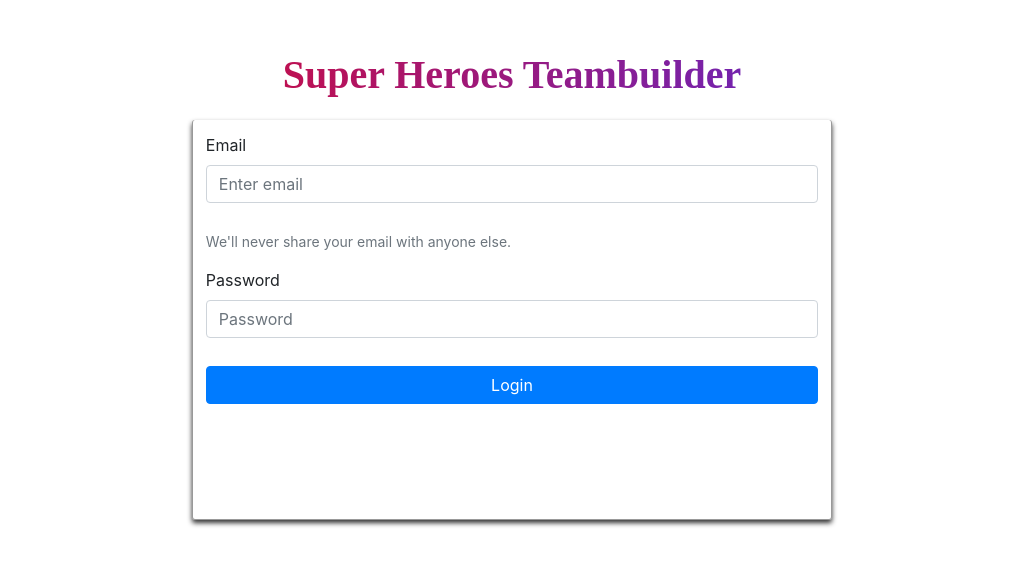
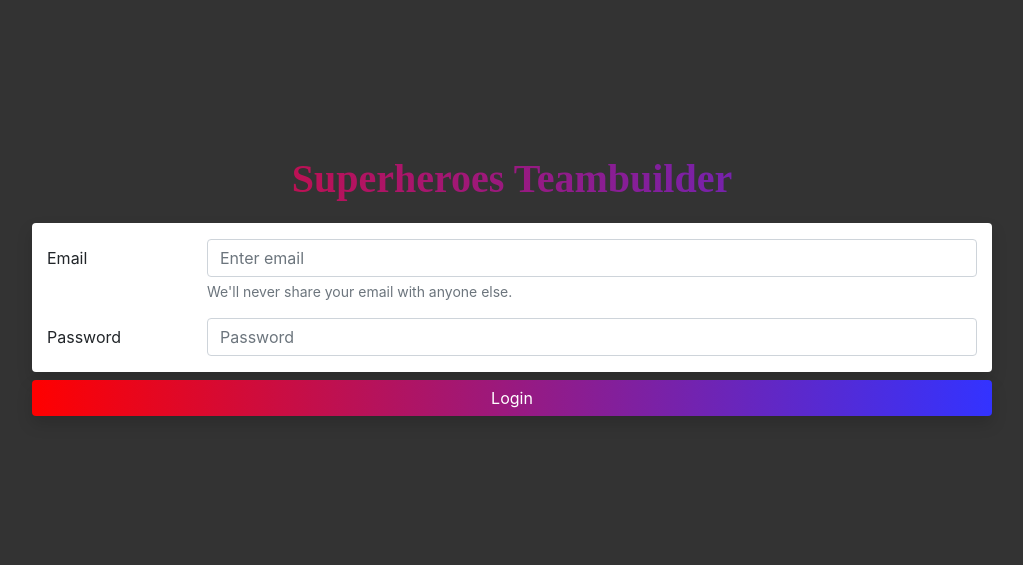
Before and after one commit to Ellie1341994/SuperheroesTeambuilder, a React (Create React App) app in the folder react/: page /login in a window 1280 px wide. Shown: the part 121-686 px from the top of the page, without its empty margins (128-1151 px from the left). Built offline with nearby package versions, Linux system fonts and the light colour scheme.

Commit message:
LoginPage properly styled and improved LoginForm  code as well as minor related details in the App and AppBody

```diff
--- a/react/src/App.tsx
+++ b/react/src/App.tsx
@@ -8,10 +8,9 @@ import {
   Redirect,
 } from "react-router-dom";
 import "./App.css";
-import { AppBody } from "./AppBody";
 import { LoginPage } from "./LoginPage";
 import { HomePage } from "./HomePage";
-interface AuthContextProps {
+export interface AuthContextProps {
   token: string;
   setToken: Function;
 }
@@ -22,9 +21,7 @@ function App() {
       <Router>
         <HelmetProvider>
           <Helmet title="Superheroes Teambuilder" />
-          <AppBody>
-            <RoutePermissionController />
-          </AppBody>
+          <RoutePermissionController />
         </HelmetProvider>
       </Router>
     </ProvideAuth>
--- a/react/src/AppBody.tsx
+++ /dev/null
@@ -1,11 +0,0 @@
-import styled from "styled-components";
-export const AppBody = styled.div`
-      background-color: #ddddee,
-      display: flex,
-      width: 100%,
-      height: 100vh,
-      justify-content: center,
-      align-items: center,
-      margin: 0;
-      padding: 0;
-`;
--- a/react/src/LoginForm.tsx
+++ b/react/src/LoginForm.tsx
@@ -1,37 +1,32 @@
 import { Formik } from "formik";
 import Form from "react-bootstrap/Form";
 import Button from "react-bootstrap/Button";
-import axios from "axios";
+import Row from "react-bootstrap/Row";
+import Col from "react-bootstrap/Col";
+import axios, { AxiosResponse } from "axios";
 import styled from "styled-components";
-//import { SuperheroProps } from "./homePageComponents/SuperheroProps";
-
-interface AppFormProps {
+import { AuthContextProps } from "./App";
+export interface LoginFormInitialValues {
+  authContext: AuthContextProps;
+  url: string;
+  email: string;
+  password: string;
+}
+export interface AppFormProps {
   history: any;
-  initialValues: any;
+  initialValues: LoginFormInitialValues;
 }
-const StyledP: Function = styled.p`
+const SuperheroesLoginButton: any = styled(Button)`
+  background-image: linear-gradient(90deg, #f00, #3333ff) !important;
+  border: none;
+`;
+const ErrorsBox: Function = styled.p`
   color: #ee5555;
-  padding: 1%;
   &::first-letter {
     text-transform: capitalize;
   }
 `;
-const handleLogin: any = async (values: any, { setSubmitting }: any) => {
-  const { url, email, password } = values;
-  try {
-    const response: any = await axios.post(url, { email, password });
-    localStorage.setItem("token", response.data.token);
-    setSubmitting(false);
-    values.authContext.setToken(localStorage.getItem("token"));
-    values.history.push("/home");
-  } catch (error) {
-    if (error.response.status >= 400) {
-      alert("API error");
-    }
-    console.log(error);
-  }
-};
-const handleLoginValidation: any = (values: any) => {
+const handleLoginValidation: any = (values: LoginFormInitialValues) => {
   const errors: any = {};
   for (let [key, value] of Object.entries(values)) {
     if (value === "") {
@@ -48,15 +43,26 @@ const handleLoginValidation: any = (values: any) => {
 };
 
 export const LoginForm: any = (props: AppFormProps) => {
-  const formStyles: any = {
-    padding: "1%",
-    border: "solid 1px #5559",
-    borderTop: "none",
-    width: window.innerWidth < 600 ? "85%" : "50%",
-    height: "50vh",
-    borderRadius: "3px 3px",
-    alignSelf: "center",
-    boxShadow: "0 3px 5px #333",
+  const handleLogin: any = async (
+    values: LoginFormInitialValues,
+    { setSubmitting }: any
+  ) => {
+    const { url, email, password } = values;
+    try {
+      const response: AxiosResponse = await axios.post(url, {
+        email,
+        password,
+      });
+      localStorage.setItem("token", response.data.token);
+      setSubmitting(false);
+      values.authContext.setToken(localStorage.getItem("token"));
+      props.history.push("/home");
+    } catch (error) {
+      if (error.response.status >= 400) {
+        alert("API error");
+      }
+      console.log(error);
+    }
   };
   return (
     <Formik
@@ -73,9 +79,22 @@ export const LoginForm: any = (props: AppFormProps) => {
         handleSubmit,
         isSubmitting,
       }) => (
-        <Form style={formStyles} onSubmit={handleSubmit}>
-          <Form.Group>
-            <Form.Label className="capitalize">Email</Form.Label>
+        <>
+          <Form
+            id="LoginForm"
+            className="rounded w-50 w-75 shadow pt-3 mx-auto"
+            style={{ backgroundColor: "white" }}
+            onSubmit={handleSubmit}
+          >
+            <Form.Group as={Row} className="p-0 m-0">
+              <Form.Label
+                className="fw-bolder"
+                column
+                xs={4}
+                md={2}
+                children={"Email"}
+              />
+              <Col xs={8} md={10}>
                 <Form.Control
                   name="email"
                   id="email"
@@ -85,14 +104,23 @@ export const LoginForm: any = (props: AppFormProps) => {
                   placeholder="Enter email"
                   value={values.email}
                 />
-            <StyledP>{touched.email && errors.email}</StyledP>
-            <Form.Text className="text-muted">
-              We'll never share your email with anyone else.
-            </Form.Text>
+                <Form.Text
+                  className="text-muted"
+                  children={" We'll never share your email with anyone else."}
+                />
+                <ErrorsBox children={touched.email && errors.email} />
+              </Col>
             </Form.Group>
 
-          <Form.Group>
-            <Form.Label>Password</Form.Label>
+            <Form.Group as={Row} className="p-0 m-0">
+              <Form.Label
+                className="fw-bolder"
+                children={"Password"}
+                column
+                xs={4}
+                md={2}
+              />
+              <Col xs={8} md={10}>
                 <Form.Control
                   name="password"
                   id="password"
@@ -101,17 +129,18 @@ export const LoginForm: any = (props: AppFormProps) => {
                   placeholder="Password"
                   value={values.password}
                 />
-            <StyledP>{touched.password && errors.password}</StyledP>
+                <ErrorsBox children={touched.password && errors.password} />
+              </Col>
             </Form.Group>
-          <Button
-            variant="primary"
+          </Form>
+          <SuperheroesLoginButton
+            className="w-75 mt-2 shadow mx-auto"
+            form="LoginForm"
             disabled={isSubmitting}
-            style={{ width: "100%" }}
             type="submit"
-          >
-            Login
-          </Button>
-        </Form>
+            children={"Login"}
+          />
+        </>
       )}
     </Formik>
   );
--- a/react/src/LoginPage.tsx
+++ b/react/src/LoginPage.tsx
@@ -3,6 +3,7 @@ import styled from "styled-components";
 import { AppName } from "./AppName";
 const Lobby: any = styled.div`
   display: flex;
+  background-color: #333;
   flex-direction: column;
   justify-content: center;
   width: 100%;
@@ -11,7 +12,7 @@ const Lobby: any = styled.div`
 `;
 export const LoginPage: any = ({ authContext, history }: any) => (
   <Lobby>
-    <AppName>Super Heroes Teambuilder</AppName>
+    <AppName children={"Superheroes Teambuilder"} />
     <LoginForm
       history={history}
       initialValues={{
```
Lines whose indentation alone changed are shown as unchanged.
